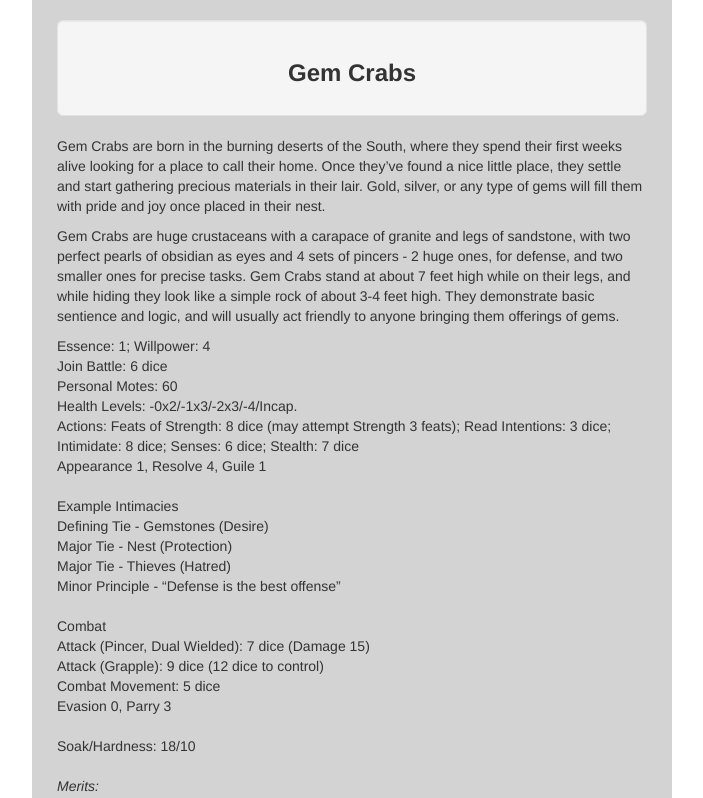
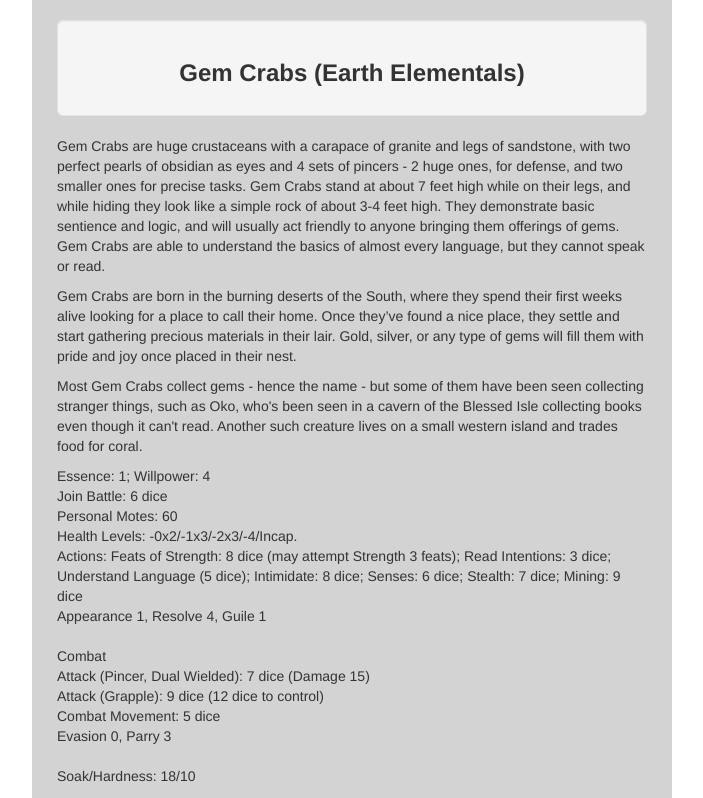
Before and after one commit to Boivin92/boivin92.github.io, a plain HTML site: page crab.html in a window 1280 px wide. Shown: the top 798 px of the page, without its empty margins (288-991 px from the left). Drawn offline with Linux system fonts and the light colour scheme.

Commit message:
Corrections

```diff
--- a/crab.html
+++ b/crab.html
@@ -20,30 +20,26 @@
 		<div class="col-md-12">
 		<div class="jumbotron well">
 			<h3>
-				Gem Crabs
+				Gem Crabs (Earth Elementals)
 			</h3>
 			</div>
 			<p>
-			Gem Crabs are born in the burning deserts of the South, where they spend their first weeks alive looking for a place to call their home. Once they’ve found a nice little place, they settle and start gathering precious materials in their lair. Gold, silver, or any type of gems will fill them with pride and joy once placed in their nest.
+			Gem Crabs are huge crustaceans with a carapace of granite and legs of sandstone, with two perfect pearls of obsidian as eyes and 4 sets of pincers - 2 huge ones, for defense, and two smaller ones for precise tasks. Gem Crabs stand at about 7 feet high while on their legs, and while hiding they look like a simple rock of about 3-4 feet high. They demonstrate basic sentience and logic, and will usually act friendly to anyone bringing them offerings of gems. Gem Crabs are able to understand the basics of almost every language, but they cannot speak or read.
 			</p>
-			<p>
-			Gem Crabs are huge crustaceans with a carapace of granite and legs of sandstone, with two perfect pearls of obsidian as eyes and 4 sets of pincers - 2 huge ones, for defense, and two smaller ones for precise tasks. Gem Crabs stand at about 7 feet high while on their legs, and while hiding they look like a simple rock of about 3-4 feet high. They demonstrate basic sentience and logic, and will usually act friendly to anyone bringing them offerings of gems.
+      <p>
+			Gem Crabs are born in the burning deserts of the South, where they spend their first weeks alive looking for a place to call their home. Once they’ve found a nice place, they settle and start gathering precious materials in their lair. Gold, silver, or any type of gems will fill them with pride and joy once placed in their nest.
 			</p>
-
+      <p>
+        Most Gem Crabs collect gems - hence the name - but some of them have been seen collecting stranger things, such as Oko, who's been seen in a cavern of the Blessed Isle collecting books even though it can't read. Another such creature lives on a small western island and trades food for coral.
+      </p>
 			<p>
 Essence: 1; Willpower: 4<br>
 Join Battle: 6 dice<br>
 Personal Motes: 60<br>
 Health Levels: -0x2/-1x3/-2x3/-4/Incap.<br>
-Actions: Feats of Strength: 8 dice (may attempt Strength 3 feats); Read Intentions: 3 dice;
-Intimidate: 8 dice; Senses: 6 dice; Stealth: 7 dice <br>
+Actions: Feats of Strength: 8 dice (may attempt Strength 3 feats); Read Intentions: 3 dice; Understand Language (5 dice);
+Intimidate: 8 dice; Senses: 6 dice; Stealth: 7 dice; Mining: 9 dice<br>
 Appearance 1, Resolve 4, Guile 1<br><br>
-
-Example Intimacies<br>
-Defining Tie - Gemstones (Desire)<br>
-Major Tie - Nest (Protection)<br>
-Major Tie - Thieves (Hatred)<br>
-Minor Principle - “Defense is the best offense”<br><br>
 
 Combat	<br>
 Attack (Pincer, Dual Wielded): 7 dice (Damage 15)<br>
@@ -54,7 +50,7 @@ Evasion 0, Parry 3
 Soak/Hardness: 18/10
 <br><br>
 <i>Merits:</i><br>
-Savaging Strength: A Gem Crab may a point of Willpower to convert up to five dice on the control roll of a clinch to automatic successes.
+Savaging Strength: A Gem Crab may spend a point of Willpower to convert up to five dice on the control roll of a clinch to automatic successes.
 <br><br>
 Keen Touch: Gem Crabs apply the Double-9 rule on perception checks to feel with their legs or body, including vibrations.
 <br><br>
```
Also changed, not shown: touch.html (+12 -5 lines), tribunal.html (+4 -4 lines).
